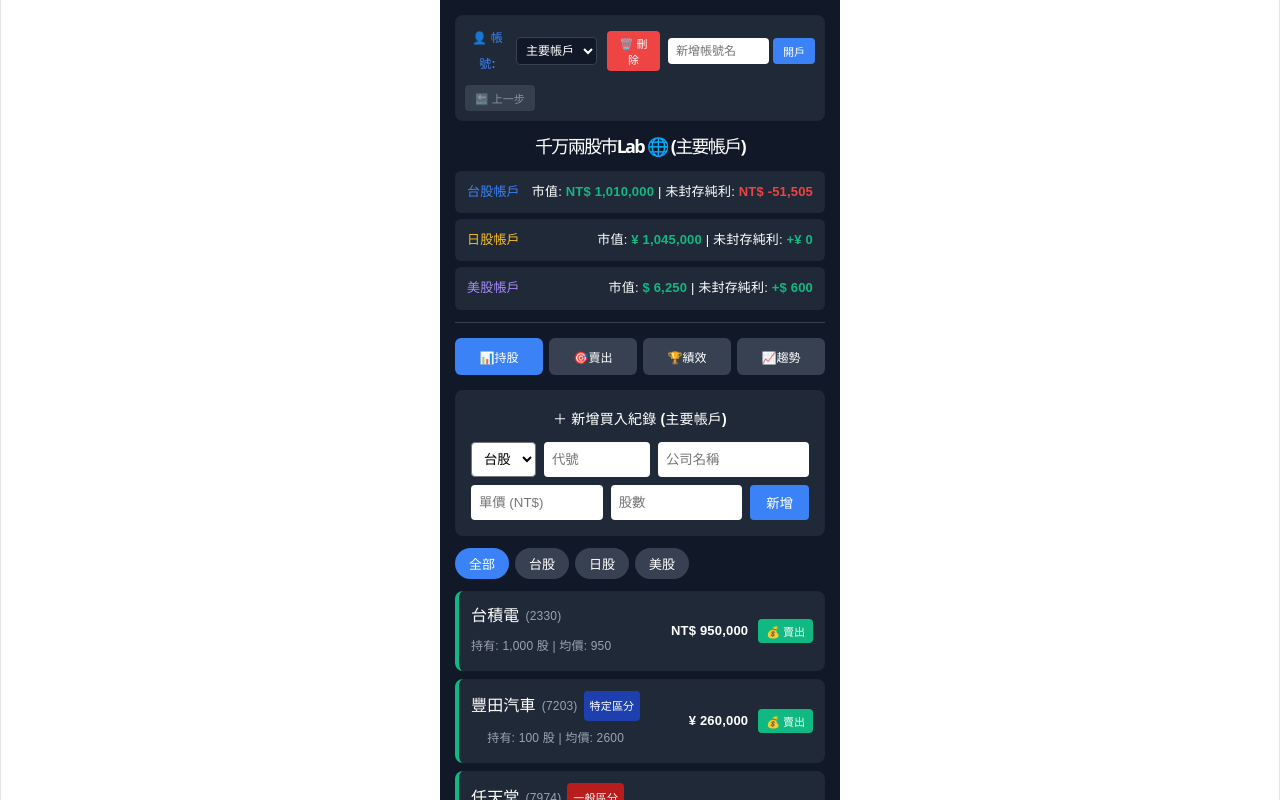
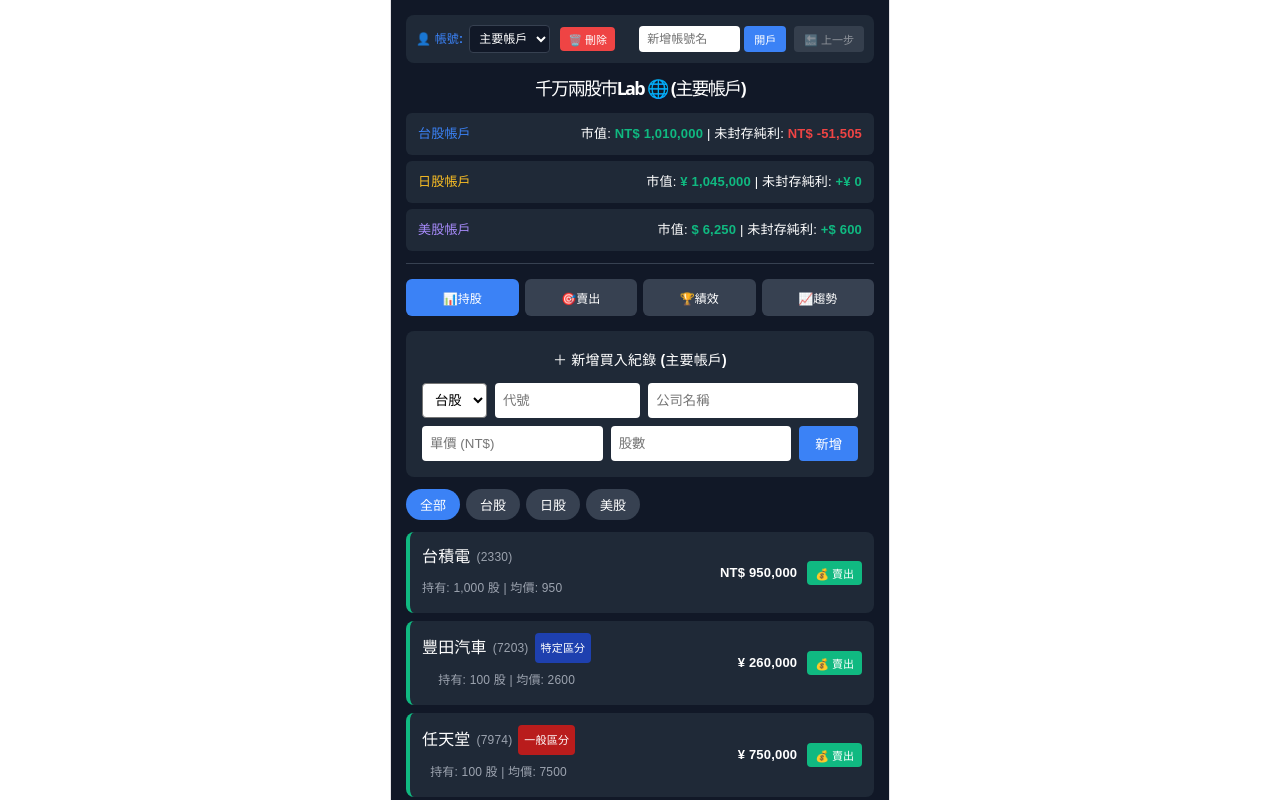
Before and after one commit to abolovelego0922/stock, a React (Vite) app: page / in a window 1280 px wide. Shown: the top 800 px of the page. Built offline with nearby package versions, Linux system fonts and the light colour scheme.

Commit message:
chore: update app size

```diff
--- a/src/App.jsx
+++ b/src/App.jsx
@@ -598,7 +598,7 @@ export default function App() {
   const zeroLineY = chartHeight - padding - ((0 - minProfit) / profitRange) * (chartHeight - padding * 2)
 
   return (
-    <div style={{ padding: '15px', fontFamily: 'sans-serif', backgroundColor: '#111827', color: '#fff', minHeight: '100vh', maxWidth: '400px', width: '100%', margin: '0 auto', boxSizing: 'border-box' }}>
+    <div style={{ padding: '15px', fontFamily: 'sans-serif', backgroundColor: '#111827', color: '#fff', minHeight: '100vh', maxWidth: '500px', width: '100%', margin: '0 auto', boxSizing: 'border-box' }}>
 
       {/* 帳號控制列 */}
       <div style={{ display: 'flex', gap: '8px', backgroundColor: '#1f2937', padding: '10px', borderRadius: '8px', marginBottom: '12px', alignItems: 'center', flexWrap: 'wrap' }}>
--- a/src/index.css
+++ b/src/index.css
@@ -55,6 +55,7 @@ body {
 }
 
 #root {
+  width: 500px;
   max-width: 100%;
   margin: 0 auto;
   text-align: center;
```
